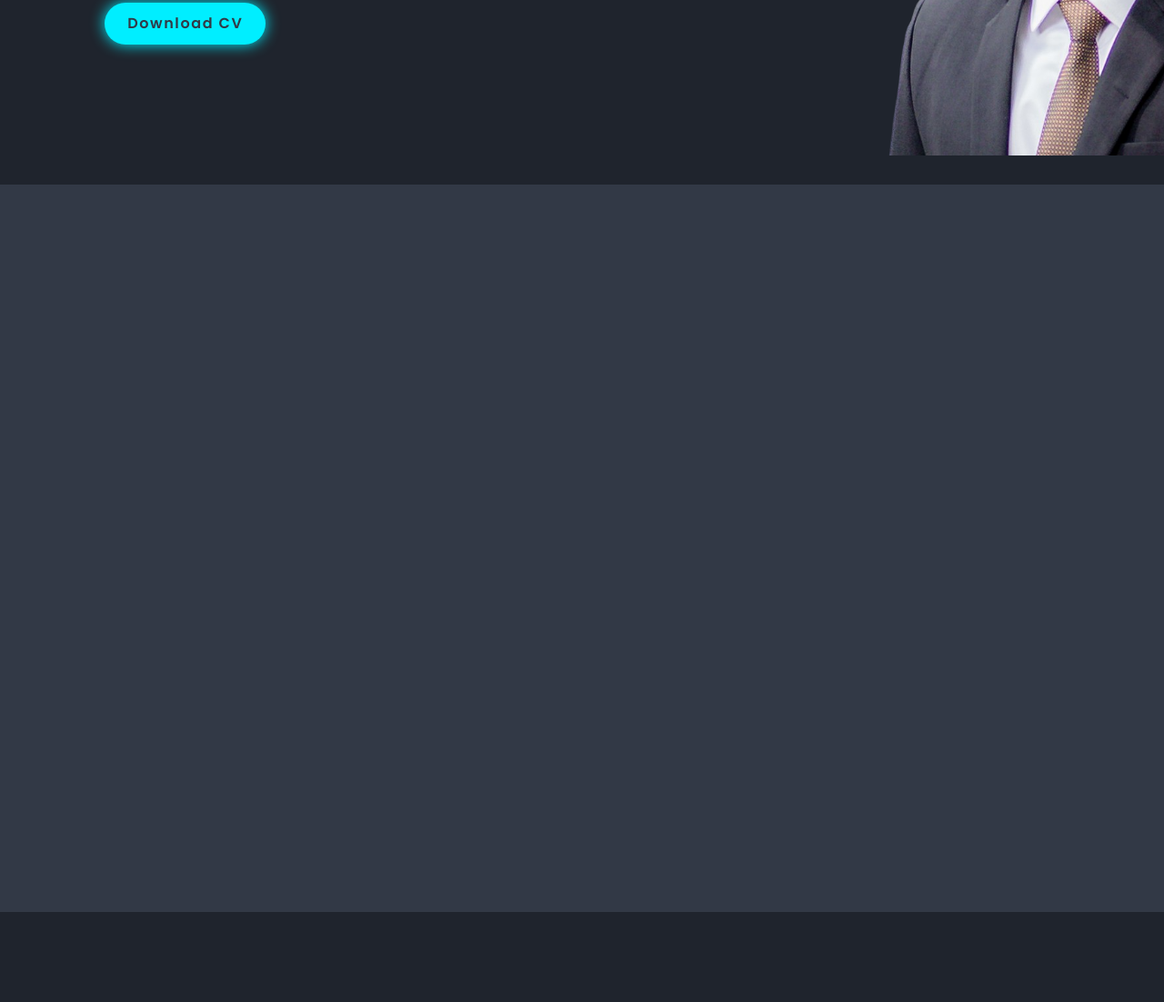
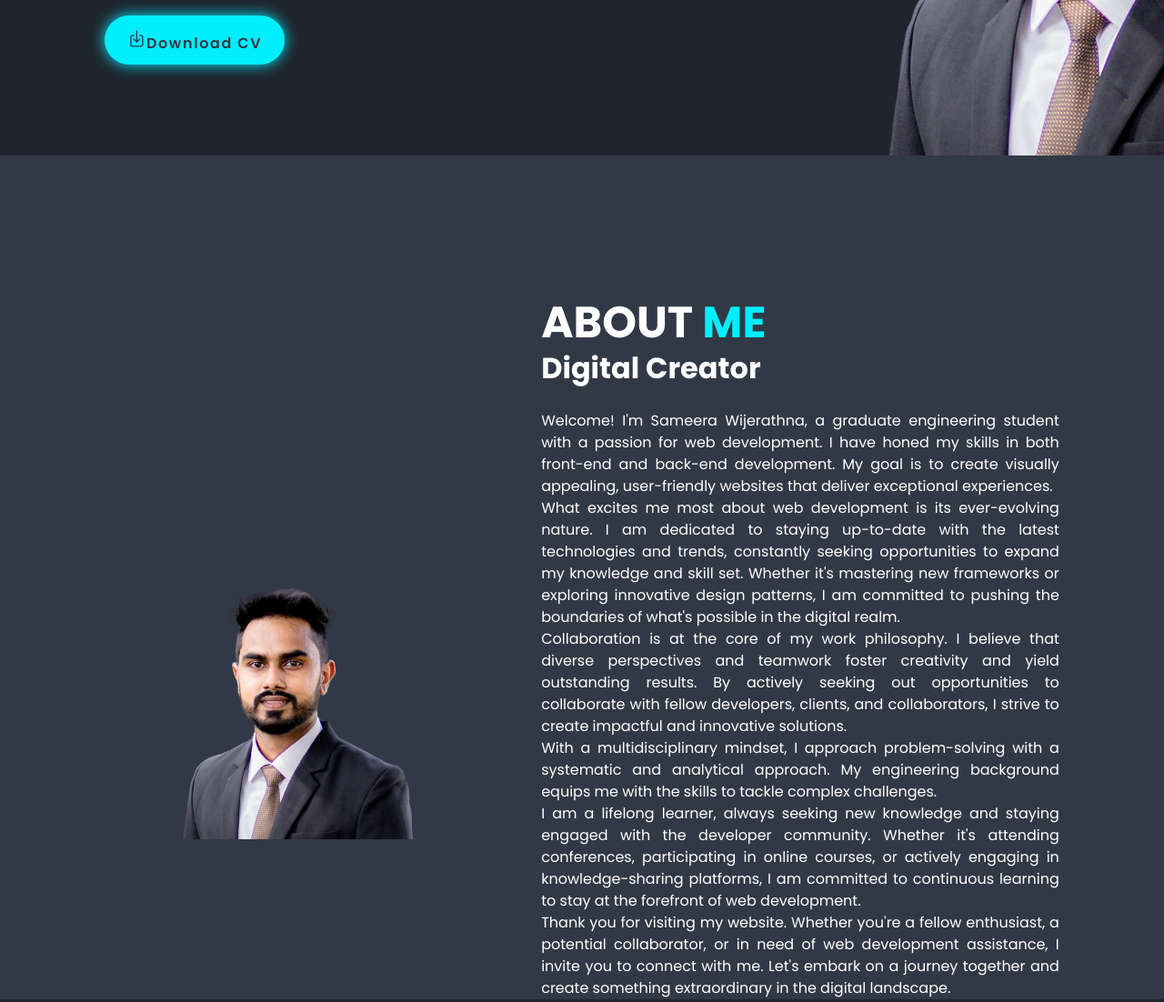
Before and after one commit to SameeraWijerathne/personal-portfolio, a plain HTML site: page index.html in a window 1280 px wide. Shown: the part 789-1891 px from the top of the page at 91% size. Drawn offline with nearby package versions, Linux system fonts and the light colour scheme.

Commit message:
about me page implemented

```diff
--- a/css/styles.css
+++ b/css/styles.css
@@ -33,7 +33,7 @@ body {
 section {
     position: relative;
     min-height: 100vh;
-    padding: 10rem 9% 2rem;
+    padding: 10rem 9% 0;
     scroll-snap-align: start;
 }
 
@@ -43,6 +43,27 @@ section:nth-child(odd){
 
 section:nth-child(even){
     background-color: var(--bg-color-primary);
+}
+
+p {
+    font-size: 1rem;
+    line-height: 1.5rem;
+    text-align: justify;
+    color: var(--text-color);
+}
+
+h1,
+h2,
+h3 {
+    color: var(--text-color);
+}
+
+ion-icon {
+    font-size: 1.3rem;
+}
+
+span {
+    color: var(--main-color);
 }
 
 .header {
@@ -60,6 +81,8 @@ section:nth-child(even){
     border-bottom: 0.1rem solid rgba(0, 0, 0, 0.2);
 }
 
+/* Navigation Bar */
+
 #name-logo {
     color: var(--text-color);
     font-size: 1.2rem;
@@ -76,7 +99,16 @@ section:nth-child(even){
     color: var(--main-color);
 }
 
+/* Home Page */
+
+.home .container {
+    display: flex;
+    flex-direction: column;
+}
+
 .home-content-wrapper {
+    flex-grow: 1;
+    height: 100%;
     display: flex;
     justify-content: space-between;
     align-items: center;
@@ -96,25 +128,13 @@ section:nth-child(even){
     margin-bottom: 2rem;
 }
 
-span {
-    color: var(--main-color);
-}
-
 .home-content-box h1 {
     font-size: 3rem;
     font-weight: 700;
     line-height: 1.3;
+    margin-top: 30px;
+    margin-bottom: 5px;
 }
-
-.home-content-box p {
-    font-size: 1rem;
-    line-height: 1.5rem;
-    text-align: justify;
-}
-
-ion-icon {
-    font-size: 1.3rem;
-  }
 
 .social-media a {
     display: inline-flex;
@@ -166,3 +186,53 @@ ion-icon {
     width: 650px;
     width: 1300px;
 }
+
+/* About Me Page */
+.about {
+    display: flex;
+    align-items: center;
+}
+.about .container{
+    display: flex;
+    justify-content: center;
+    align-items: center;
+    gap: 5rem;
+    height: 100%;
+    background-color: var(--bg-color-secondary);
+}
+
+.about-img {
+    width: 400px;
+}
+
+.about-img img {
+    width: 600px;
+    position: relative;
+    left: -100px;
+}
+
+.about-img img::after {
+    content: "";
+    height: 600px;
+    background-color: red;
+    width: 600px;
+    position: absolute;
+    display: inline-block;
+    top: 100%;
+}
+
+.about-content-box h2 {
+    text-align: left;
+    font-size: 3rem;
+    font-weight: 700;
+}
+
+.about-content-box h3 {
+    font-size: 2rem;
+    font-weight: 700;
+    margin-top: 10px;
+}
+
+.about-content-box p {
+    margin-top: 30px;
+}
--- a/index.html
+++ b/index.html
@@ -63,7 +63,7 @@
                         <a href="https://www.instagram.com/sameerawijerathne/" target="_blank"><ion-icon name="logo-instagram"></ion-icon></a>
 
                     </div>
-                    <a href="#" class="btn">Download CV</a>
+                    <a href="#" class="btn"><ion-icon name="download-outline"></ion-icon>Download CV</a>
                 </div>
 
                 <div class="home-img-box">
@@ -76,10 +76,48 @@
     <!-- About Me Section -->
     <section class="about" id="about">
         <div class="container">
-
+            <div class="about-img">
+                <img src="img/profile-picture.png" alt="Sameera Wijerathne">
+            </div>
+            <div class="about-content-box">
+                <h2 class="heading">ABOUT <span>ME</span></h2>
+                <h3>Digital Creator</h3>
+                <p>
+                    Welcome! I'm Sameera Wijerathna, a graduate engineering student with a passion for web
+                    development. I have honed my skills in both front-end and back-end development.
+                    My goal is to create visually appealing, user-friendly websites that deliver
+                    exceptional experiences.
+                    <br>
+                    What excites me most about web development is its ever-evolving nature. I am dedicated
+                    to staying up-to-date with the latest technologies and trends, constantly seeking
+                    opportunities to expand my knowledge and skill set. Whether it's mastering new
+                    frameworks or exploring innovative design patterns, I am committed to pushing the
+                    boundaries of what's possible in the digital realm.
+                    <br>
+                    Collaboration is at the core of my work philosophy. I believe that diverse perspectives
+                    and teamwork foster creativity and yield outstanding results. By actively seeking out
+                    opportunities to collaborate with fellow developers, clients, and collaborators, I
+                    strive to create impactful and innovative solutions.
+                    <br>
+                    With a multidisciplinary mindset, I approach problem-solving with a systematic and
+                    analytical approach. My engineering background equips me with the skills to tackle
+                    complex challenges.
+                    <br>
+                    I am a lifelong learner, always seeking new knowledge and staying engaged with the
+                    developer community. Whether it's attending conferences, participating in online
+                    courses, or actively engaging in knowledge-sharing platforms, I am committed to
+                    continuous learning to stay at the forefront of web development.
+                    <br>
+                    Thank you for visiting my website. Whether you're a fellow enthusiast, a potential
+                    collaborator, or in need of web development assistance, I invite you to connect with me.
+                    Let's embark on a journey together and create something extraordinary in the digital
+                    landscape.
+                </p>
+            </div>
         </div>
     </section>
 
+    <!-- Education & Experience Section -->
     <section class="education" id="education">
         <div class="container">
 
```
